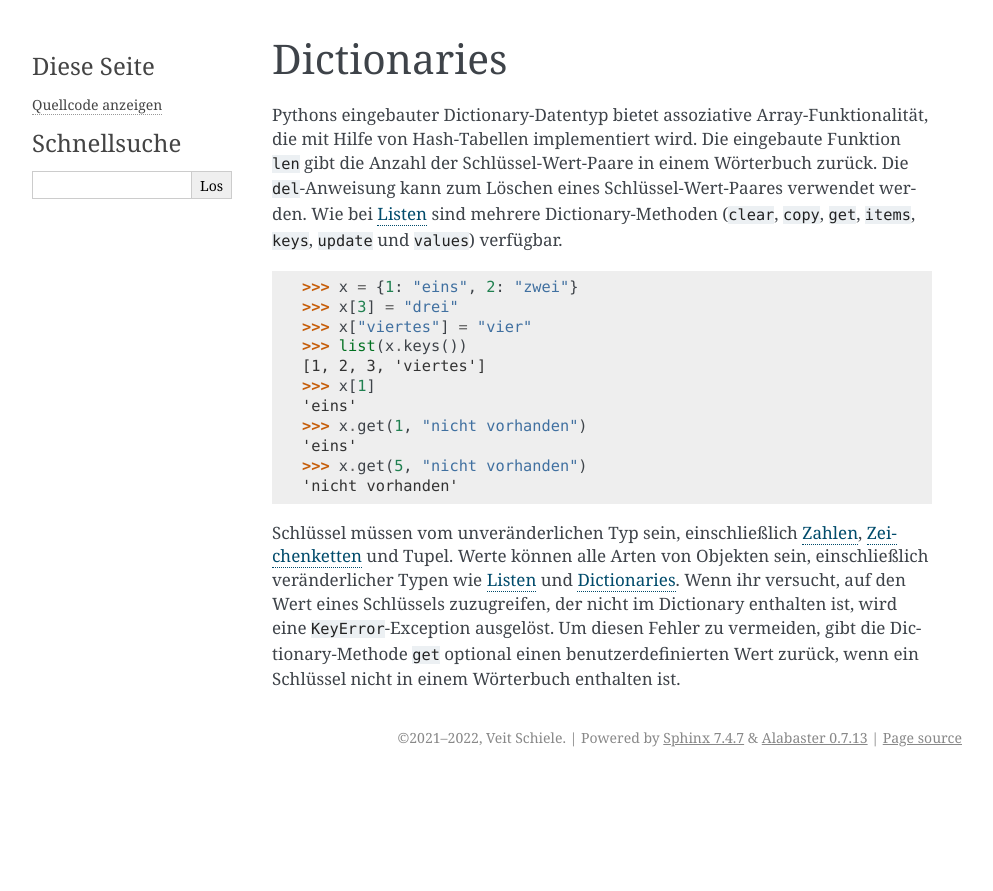
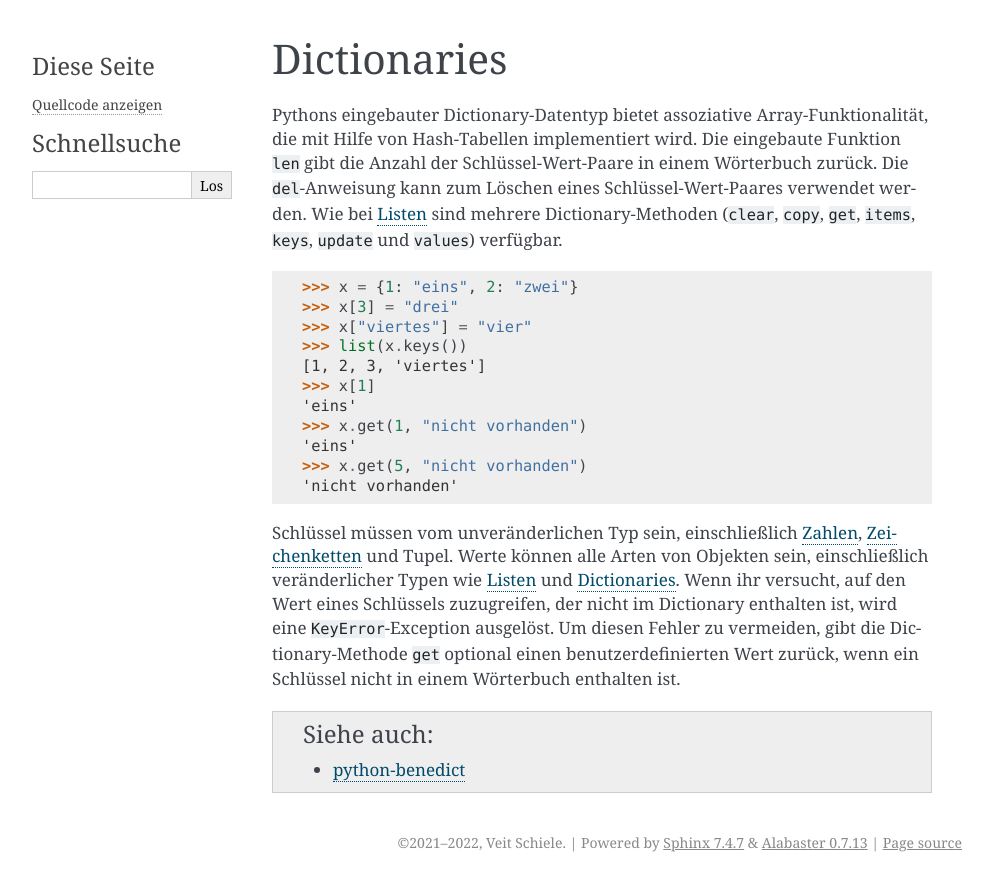
Before and after one commit to veit/python-basics-tutorial-de, a Sphinx documentation site: the page built from docs/types/dicts.rst, in a window 1280 px wide. Shown: the top 891 px of the page, without its empty margins (148-1141 px from the left). Built offline with Sphinx 7.4.7, drawn with Linux system fonts in a browser that asks for light colours; pages that are not in the unit, such as notebooks, are missing from menus.

Commit message:
:memo: Add link to python-benedict

```diff
--- a/docs/types/dicts.rst
+++ b/docs/types/dicts.rst
@@ -30,3 +30,6 @@ enthalten ist, wird eine ``KeyError``-Exception ausgelöst. Um diesen Fehler zu
 vermeiden, gibt die Dictionary-Methode ``get`` optional einen
 benutzerdefinierten Wert zurück, wenn ein Schlüssel nicht in einem Wörterbuch
 enthalten ist.
+
+.. seealso::
+   * `python-benedict <https://github.com/fabiocaccamo/python-benedict>`_
```
